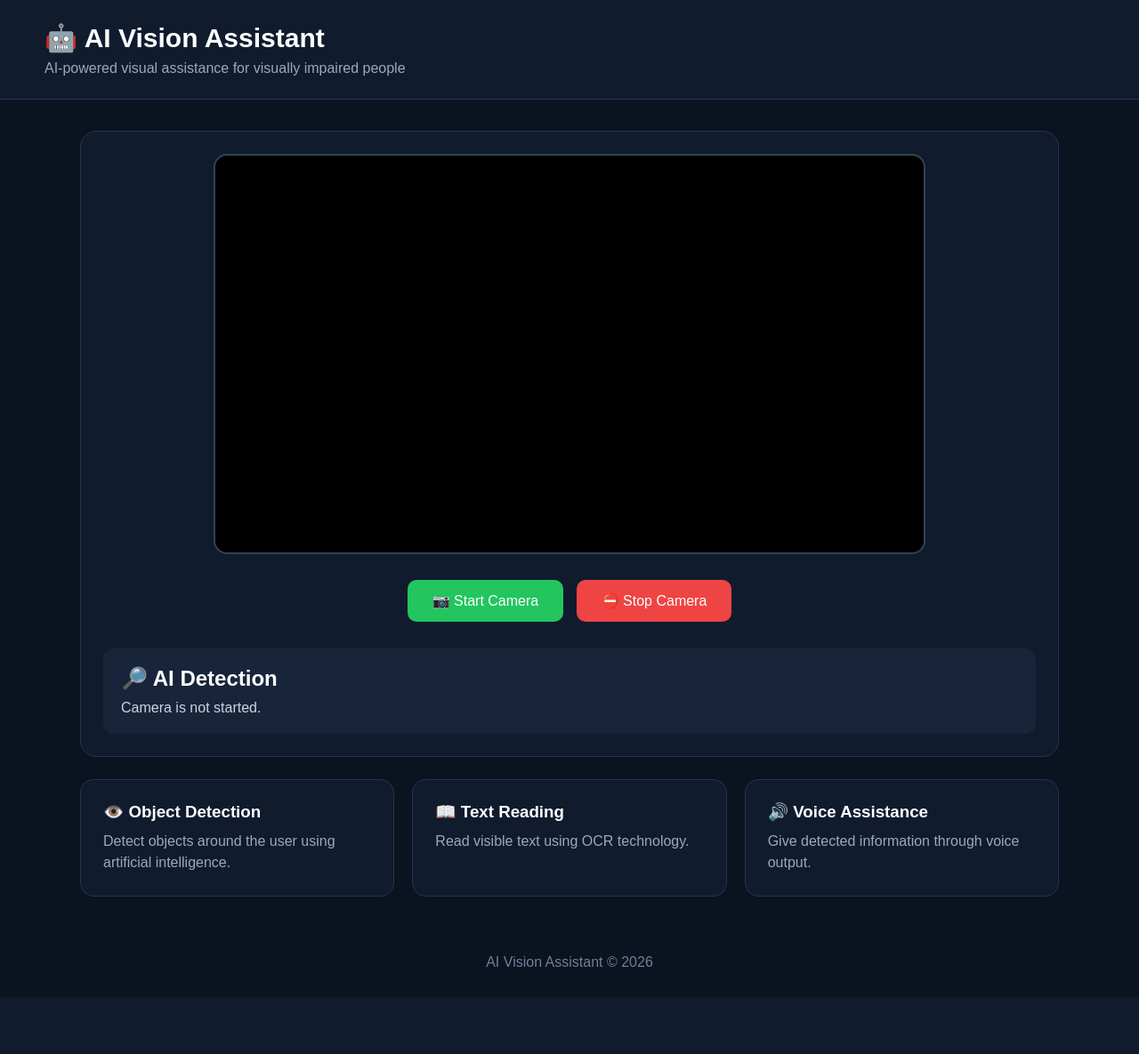
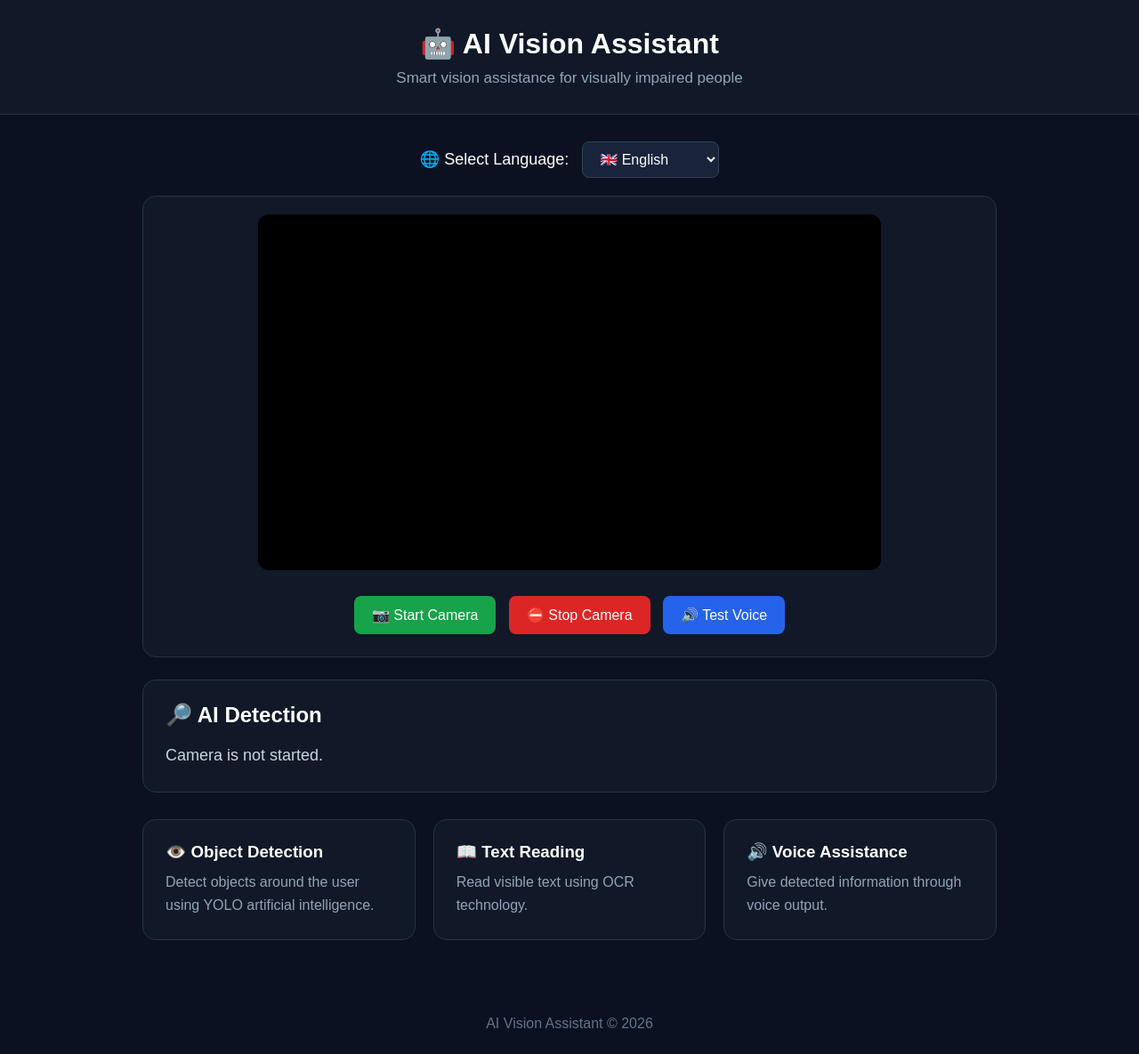
Before and after one commit to juna161007/AI-Vision-Assistant, a Flask app: page / in a window 1280 px wide. Shown: the whole page at 89% size. Before the commit the page ends 1121 px from the top, so only its background shows below. Run offline with Flask 3, Linux system fonts and the light colour scheme.

Commit message:
Prepare project for Render

```diff
--- a/app.py
+++ b/app.py
@@ -1,10 +1,95 @@
-from flask import Flask, render_template
+from flask import Flask, render_template, request, jsonify
+from ultralytics import YOLO
+import cv2
+import numpy as np
 
 app = Flask(__name__)
+
+# Load YOLO model
+model = YOLO("yolo11n.pt")
+
 
 @app.route("/")
 def home():
     return render_template("index.html")
 
+
+@app.route("/detect", methods=["POST"])
+def detect():
+
+    file = request.files.get("image")
+
+    if file is None:
+        return jsonify({"error": "No image received"})
+
+
+    image_bytes = np.frombuffer(
+        file.read(),
+        np.uint8
+    )
+
+
+    image = cv2.imdecode(
+        image_bytes,
+        cv2.IMREAD_COLOR
+    )
+
+
+    if image is None:
+        return jsonify({"error": "Invalid image"})
+
+
+    results = model(
+        image,
+        verbose=False
+    )
+
+
+    detected_objects = []
+
+
+    for result in results:
+
+        for box in result.boxes:
+
+            class_id = int(
+                box.cls[0]
+            )
+
+
+            confidence = float(
+                box.conf[0]
+            )
+
+
+            if confidence >= 0.40:
+
+                object_name = model.names[class_id]
+
+
+                detected_objects.append({
+
+                    "name": object_name,
+
+                    "confidence":
+                        round(
+                            confidence * 100,
+                            1
+                        )
+
+                })
+
+
+    return jsonify({
+
+        "objects":
+            detected_objects
+
+    })
+
+
 if __name__ == "__main__":
-    app.run(debug=True)
+
+    app.run(
+        debug=True
+    )
--- a/templates/index.html
+++ b/templates/index.html
@@ -1,122 +1,147 @@
 <!DOCTYPE html>
 <html lang="en">
+
 <head>
+
     <meta charset="UTF-8">
-    <meta name="viewport" content="width=device-width, initial-scale=1.0">
+
+    <meta name="viewport"
+          content="width=device-width, initial-scale=1.0">
 
     <title>AI Vision Assistant</title>
 
     <style>
+
         * {
+            box-sizing: border-box;
             margin: 0;
             padding: 0;
-            box-sizing: border-box;
-            font-family: Arial, sans-serif;
         }
 
         body {
-            background: #0b1220;
+            font-family: Arial, sans-serif;
+            background: #0b1120;
             color: white;
             min-height: 100vh;
         }
 
         header {
-            background: #111b2e;
-            padding: 25px 50px;
-            border-bottom: 1px solid #26334d;
+            text-align: center;
+            padding: 30px 20px;
+            background: #111827;
+            border-bottom: 1px solid #263449;
         }
 
         header h1 {
-            font-size: 30px;
+            font-size: 32px;
+            margin-bottom: 10px;
         }
 
         header p {
-            margin-top: 8px;
-            color: #9ca8bb;
+            color: #94a3b8;
+            font-size: 17px;
         }
 
         .container {
-            width: 90%;
-            max-width: 1100px;
-            margin: 35px auto;
+            max-width: 1000px;
+            margin: auto;
+            padding: 30px 20px;
         }
 
-        .camera-card {
-            background: #111b2e;
-            padding: 25px;
-            border-radius: 18px;
-            border: 1px solid #26334d;
+        .language-box {
+            margin-bottom: 20px;
             text-align: center;
         }
 
-        #camera {
-            width: 100%;
-            max-width: 800px;
-            height: 450px;
-            object-fit: cover;
-            background: #000;
-            border-radius: 15px;
-            border: 2px solid #334155;
+        .language-box label {
+            font-size: 18px;
+            margin-right: 10px;
         }
 
-        .buttons {
-            margin-top: 20px;
+        .language-box select {
+            padding: 10px 15px;
+            border-radius: 8px;
+            border: 1px solid #334155;
+            background: #18243a;
+            color: white;
+            font-size: 16px;
+            cursor: pointer;
+        }
+
+        .camera-box {
+            background: #111827;
+            padding: 20px;
+            border-radius: 15px;
+            text-align: center;
+            border: 1px solid #263449;
+        }
+
+        video {
+            width: 100%;
+            max-width: 700px;
+            height: 400px;
+            object-fit: cover;
+            background: black;
+            border-radius: 12px;
+            margin-bottom: 20px;
         }
 
         button {
-            padding: 14px 28px;
+            padding: 12px 20px;
             margin: 5px;
             border: none;
-            border-radius: 10px;
+            border-radius: 8px;
+            cursor: pointer;
             font-size: 16px;
-            cursor: pointer;
             color: white;
         }
 
         .start {
-            background: #22c55e;
-        }
-
-        .start:hover {
             background: #16a34a;
         }
 
         .stop {
-            background: #ef4444;
+            background: #dc2626;
         }
 
-        .stop:hover {
-            background: #dc2626;
+        .voice {
+            background: #2563eb;
+        }
+
+        button:hover {
+            opacity: 0.85;
         }
 
         .result {
             margin-top: 25px;
-            padding: 20px;
-            background: #18243a;
-            border-radius: 12px;
-            text-align: left;
+            background: #111827;
+            padding: 25px;
+            border-radius: 15px;
+            border: 1px solid #263449;
         }
 
         .result h2 {
-            margin-bottom: 10px;
+            margin-bottom: 15px;
         }
 
         #status {
             color: #cbd5e1;
+            font-size: 18px;
+            line-height: 1.8;
         }
 
         .features {
             display: grid;
             grid-template-columns: repeat(3, 1fr);
             gap: 20px;
-            margin-top: 25px;
+            margin-top: 30px;
         }
 
         .feature {
-            background: #111b2e;
+            background: #111827;
             padding: 25px;
             border-radius: 15px;
-            border: 1px solid #26334d;
+            border: 1px solid #263449;
         }
 
         .feature h3 {
@@ -124,40 +149,46 @@
         }
 
         .feature p {
-            color: #9ca8bb;
-            line-height: 1.5;
+            color: #94a3b8;
+            line-height: 1.6;
         }
 
         footer {
             text-align: center;
-            padding: 30px;
-            color: #718096;
+            padding: 25px;
+            color: #64748b;
+            margin-top: 30px;
         }
 
         @media (max-width: 700px) {
+
             .features {
                 grid-template-columns: 1fr;
             }
 
-            #camera {
+            video {
                 height: 300px;
             }
 
-            header {
-                padding: 20px;
+            header h1 {
+                font-size: 26px;
             }
         }
+
     </style>
+
 </head>
 
+
 <body>
+
 
 <header>
 
     <h1>🤖 AI Vision Assistant</h1>
 
     <p>
-        AI-powered visual assistance for visually impaired people
+        Smart vision assistance for visually impaired people
     </p>
 
 </header>
@@ -165,16 +196,54 @@
 
 <div class="container">
 
-    <div class="camera-card">
 
-        <video
-            id="camera"
+    <!-- Language -->
+
+    <div class="language-box">
+
+        <label for="language">
+            🌐 Select Language:
+        </label>
+
+        <select id="language">
+
+            <option value="en">🇬🇧 English</option>
+
+            <option value="ta">🇮🇳 Tamil</option>
+
+            <option value="hi">🇮🇳 Hindi</option>
+
+            <option value="ml">🇮🇳 Malayalam</option>
+
+            <option value="te">🇮🇳 Telugu</option>
+
+            <option value="kn">🇮🇳 Kannada</option>
+
+            <option value="ko">🇰🇷 Korean</option>
+
+            <option value="zh">🇨🇳 Chinese</option>
+
+            <option value="ja">🇯🇵 Japanese</option>
+
+            <option value="th">🇹🇭 Thai</option>
+
+        </select>
+
+    </div>
+
+
+    <!-- Camera -->
+
+    <div class="camera-box">
+
+        <video id="camera"
                autoplay
                playsinline>
         </video>
 
 
-        <div class="buttons">
+        <br>
+
 
         <button
             class="start"
@@ -193,31 +262,47 @@
 
         </button>
 
+
+        <button
+            class="voice"
+            onclick="testVoice()">
+
+            🔊 Test Voice
+
+        </button>
+
     </div>
 
+
+    <!-- Detection Result -->
 
     <div class="result">
 
         <h2>🔎 AI Detection</h2>
 
         <p id="status">
+
             Camera is not started.
+
         </p>
 
     </div>
 
-    </div>
 
+    <!-- Features -->
 
     <div class="features">
+
 
         <div class="feature">
 
             <h3>👁️ Object Detection</h3>
 
             <p>
+
                 Detect objects around the user
-                using artificial intelligence.
+                using YOLO artificial intelligence.
+
             </p>
 
         </div>
@@ -228,8 +313,10 @@
             <h3>📖 Text Reading</h3>
 
             <p>
+
                 Read visible text using
                 OCR technology.
+
             </p>
 
         </div>
@@ -240,13 +327,17 @@
             <h3>🔊 Voice Assistance</h3>
 
             <p>
+
                 Give detected information
                 through voice output.
+
             </p>
 
         </div>
 
+
     </div>
+
 
 </div>
 
@@ -260,86 +351,341 @@
 
 <script>
 
+
+/* =========================
+   CAMERA
+========================= */
+
 let stream = null;
 
+let detectionTimer = null;
 
-// START CAMERA
+
 async function startCamera() {
-
-    // First confirm button is working
-    document.getElementById("status").innerText =
-        "Starting camera...";
-
 
     try {
 
-        // Request webcam
-        stream = await navigator.mediaDevices.getUserMedia({
+        stream =
+            await navigator.mediaDevices.getUserMedia({
                 video: true,
                 audio: false
             });
 
 
-        // Show webcam
         const video =
             document.getElementById("camera");
 
         video.srcObject = stream;
 
 
-        document.getElementById("status").innerText =
-            "✅ Camera started successfully!";
+        document.getElementById("status").innerHTML =
+            "🟢 Camera started. AI detection is running...";
+
+
+        // Start YOLO detection every 2 seconds
+
+        if (detectionTimer) {
+            clearInterval(detectionTimer);
+        }
+
+        detectionTimer =
+            setInterval(detectObjects, 2000);
 
 
     }
 
     catch (error) {
 
-        console.error("Camera Error:", error);
+        console.error(error);
 
-
-        document.getElementById("status").innerText =
-            "❌ Camera error: " + error.name;
+        document.getElementById("status").innerHTML =
+            "❌ Camera not available. Please check camera permission.";
 
     }
 
 }
 
 
-// STOP CAMERA
+/* =========================
+   STOP CAMERA
+========================= */
+
 function stopCamera() {
 
     if (stream) {
 
-        stream.getTracks().forEach(function(track) {
-
-            track.stop();
-
-        });
-
+        stream.getTracks().forEach(
+            track => track.stop()
+        );
 
         stream = null;
 
-
-        document.getElementById("camera").srcObject =
-            null;
+    }
 
 
-        document.getElementById("status").innerText =
+    const video =
+        document.getElementById("camera");
+
+    video.srcObject = null;
+
+
+    if (detectionTimer) {
+
+        clearInterval(detectionTimer);
+
+        detectionTimer = null;
+
+    }
+
+
+    document.getElementById("status").innerHTML =
         "⛔ Camera stopped.";
+
+}
+
+
+/* =========================
+   YOLO OBJECT DETECTION
+========================= */
+
+async function detectObjects() {
+
+    const video =
+        document.getElementById("camera");
+
+
+    if (!video.srcObject ||
+        video.videoWidth === 0) {
+
+        return;
+
+    }
+
+
+    const canvas =
+        document.createElement("canvas");
+
+
+    canvas.width =
+        video.videoWidth;
+
+    canvas.height =
+        video.videoHeight;
+
+
+    const context =
+        canvas.getContext("2d");
+
+
+    context.drawImage(
+        video,
+        0,
+        0,
+        canvas.width,
+        canvas.height
+    );
+
+
+    canvas.toBlob(async function(blob) {
+
+        if (!blob) {
+            return;
+        }
+
+
+        const formData =
+            new FormData();
+
+
+        formData.append(
+            "image",
+            blob,
+            "camera.jpg"
+        );
+
+
+        try {
+
+            const response =
+                await fetch(
+                    "/detect",
+                    {
+                        method: "POST",
+                        body: formData
+                    }
+                );
+
+
+            const data =
+                await response.json();
+
+
+            const status =
+                document.getElementById("status");
+
+
+            if (
+                data.objects &&
+                data.objects.length > 0
+            ) {
+
+                status.innerHTML =
+                    data.objects
+                    .map(obj =>
+                        `🟢 ${obj.name} — ${obj.confidence}%`
+                    )
+                    .join("<br>");
+
+
+                // Voice output
+
+                const names =
+                    data.objects
+                    .map(obj => obj.name)
+                    .join(", ");
+
+
+                speakText(
+                    "I detected " + names
+                );
+
 
             }
 
             else {
 
-        document.getElementById("status").innerText =
-            "Camera is not running.";
+                status.innerHTML =
+                    "🔍 No objects detected.";
 
             }
 
+
         }
+
+        catch (error) {
+
+            console.error(
+                "Detection error:",
+                error
+            );
+
+        }
+
+    }, "image/jpeg");
+
+}
+
+
+/* =========================
+   VOICE
+========================= */
+
+const languageVoices = {
+
+    en: "en-US",
+
+    ta: "ta-IN",
+
+    hi: "hi-IN",
+
+    ml: "ml-IN",
+
+    te: "te-IN",
+
+    kn: "kn-IN",
+
+    ko: "ko-KR",
+
+    zh: "zh-CN",
+
+    ja: "ja-JP",
+
+    th: "th-TH"
+
+};
+
+
+function speakText(text) {
+
+    const selectedLanguage =
+        document.getElementById("language").value;
+
+
+    const speech =
+        new SpeechSynthesisUtterance(text);
+
+
+    speech.lang =
+        languageVoices[selectedLanguage];
+
+
+    speech.rate = 0.9;
+
+    speech.pitch = 1;
+
+
+    window.speechSynthesis.cancel();
+
+    window.speechSynthesis.speak(speech);
+
+}
+
+
+/* =========================
+   TEST VOICE
+========================= */
+
+function testVoice() {
+
+    const selectedLanguage =
+        document.getElementById("language").value;
+
+
+    const messages = {
+
+        en:
+        "Hello. AI Vision Assistant is ready.",
+
+        ta:
+        "வணக்கம். AI Vision Assistant தயாராக உள்ளது.",
+
+        hi:
+        "नमस्ते। AI Vision Assistant तैयार है।",
+
+        ml:
+        "നമസ്കാരം. AI Vision Assistant തയ്യാറാണ്.",
+
+        te:
+        "నమస్కారం. AI Vision Assistant సిద్ధంగా ఉంది.",
+
+        kn:
+        "ನಮಸ್ಕಾರ. AI Vision Assistant ಸಿದ್ಧವಾಗಿದೆ.",
+
+        ko:
+        "안녕하세요. AI Vision Assistant가 준비되었습니다.",
+
+        zh:
+        "你好。AI Vision Assistant 已准备就绪。",
+
+        ja:
+        "こんにちは。AI Vision Assistantの準備ができました。",
+
+        th:
+        "สวัสดี AI Vision Assistant พร้อมใช้งานแล้ว"
+
+    };
+
+
+    speakText(
+        messages[selectedLanguage]
+    );
+
+}
+
 
 </script>
 
+
 </body>
+
 </html>
--- /dev/null
+++ b/templates/requirements.txt
@@ -0,0 +1,5 @@
+Flask
+gunicorn
+ultralytics
+opencv-python-headless
+numpy
```
Also changed, not shown: 2 other files. Lines whose indentation alone changed are shown as unchanged.
